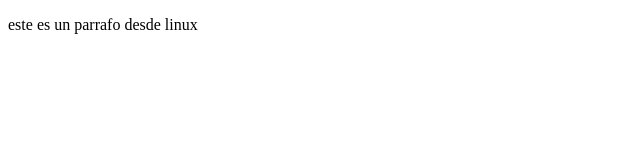
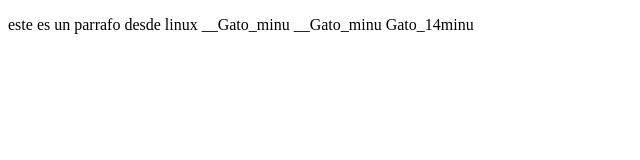
Before and after one commit to mrsoto177/proyecto1AmbienteLinux, a plain HTML site: page index.html in a window 1280 px wide. Shown: the whole page, without its empty margins (0-640 px from the left). Drawn offline with Linux system fonts and the light colour scheme.

Commit message:
first commit

```diff
--- a/index.html
+++ b/index.html
@@ -8,7 +8,7 @@
 </head>
 <body>
     <p>
-        este es un parrafo desde linux
+        este es un parrafo desde linux __Gato_minu __Gato_minu  Gato_14minu
     </p>
 </body>
 </html>
```
